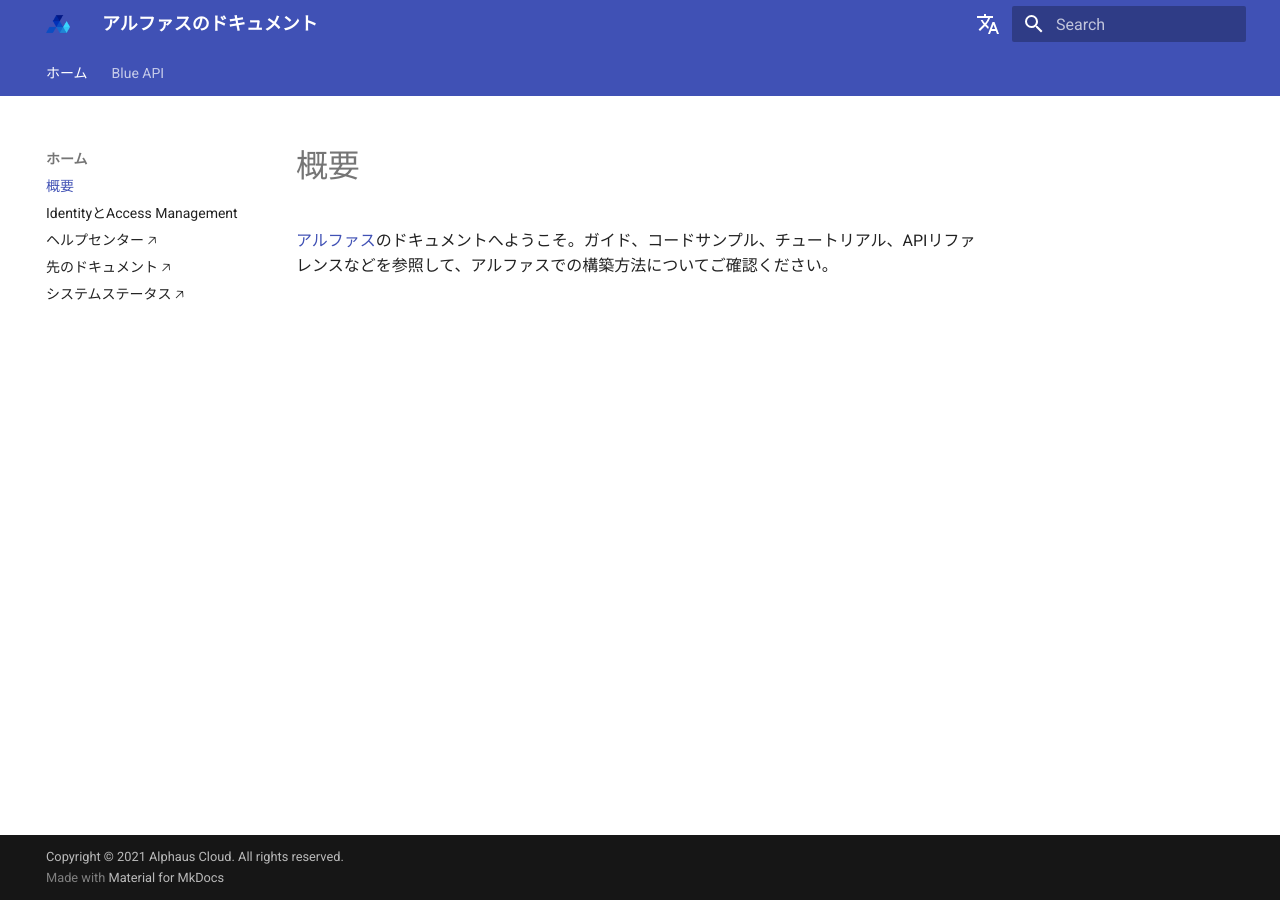
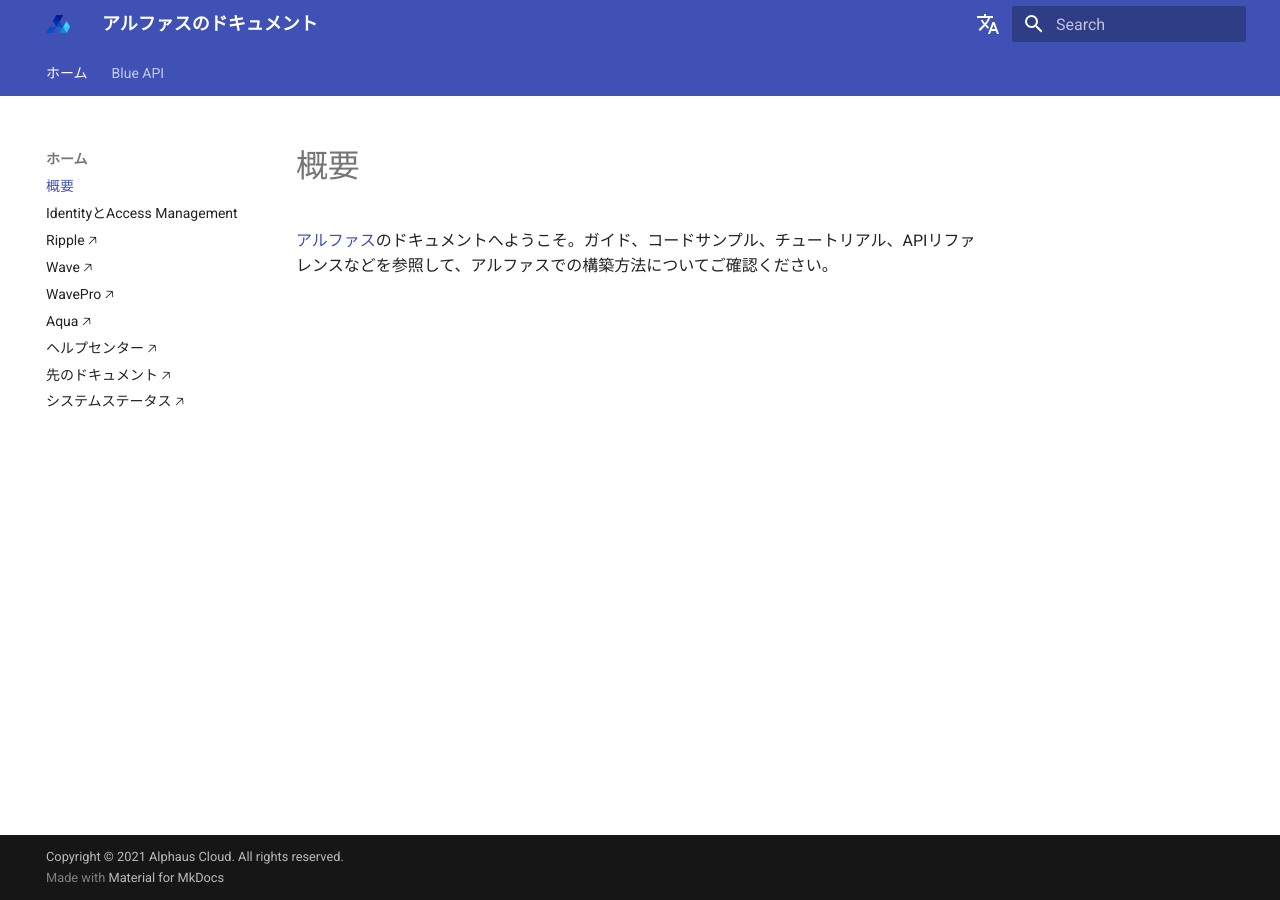
Before and after one commit to alphauslabs/docs-ja, an MkDocs documentation site: the page built from docs/index.md, in a window 1280 px wide. Built offline with MkDocs 1.6.1 and Material for MkDocs 9.7.7, drawn with Linux system fonts in a browser that asks for light colours; comment, search, counter and statistics services are not loaded.

Commit message:
chore: add links

```diff
--- a/mkdocs.yml
+++ b/mkdocs.yml
@@ -13,6 +13,10 @@ nav:
 - 'ホーム':
   - 'index.md'
   - 'IdentityとAccess Management': 'iam.md'
+  - 'Ripple 🡥': 'https://docs.alphaus.cloud/v/ripple/'
+  - 'Wave 🡥': 'https://docs.alphaus.cloud/v/wave/'
+  - 'WavePro 🡥': 'https://docs.alphaus.cloud/v/projp/'
+  - 'Aqua 🡥': 'https://docs.alphaus.cloud/v/aqua/'
   - 'ヘルプセンター 🡥': 'https://help.alphaus.cloud/ja/'
   - '先のドキュメント 🡥': 'https://docs.alphaus.cloud/v/ripple/'
   - 'システムステータス 🡥': 'https://status.alphaus.cloud/'
```
